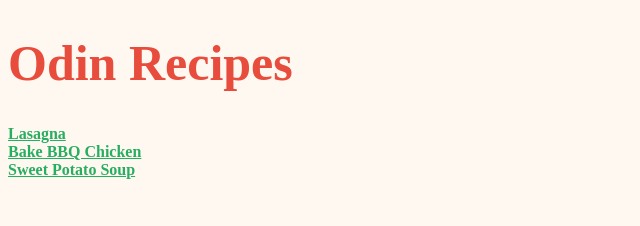
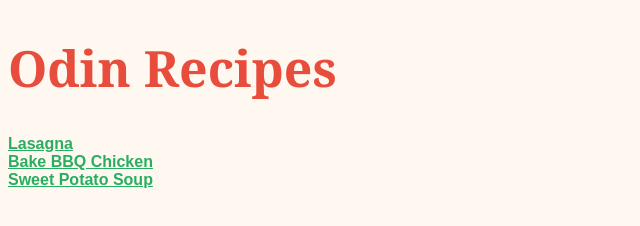
Before and after one commit to iFryTheReal/odin-recipes, a plain HTML site: page index.html in a window 1280 px wide. Shown: the whole page, without its empty margins (0-640 px from the left). Drawn offline with Linux system fonts and the light colour scheme.

Commit message:
Change font family

```diff
--- a/css/styles.css
+++ b/css/styles.css
@@ -1,6 +1,7 @@
-body {
+html {
   background-color: #fff8f0;
   color: #333333;
+  font-family: Arial, Helvetica, sans-serif;
 }
 
 img {
@@ -9,6 +10,7 @@ img {
 }
 
 h1 {
+  font-family: Georgia, "Times New Roman", Times, serif;
   font-size: 50px;
   color: #e74c3c;
 }
```
